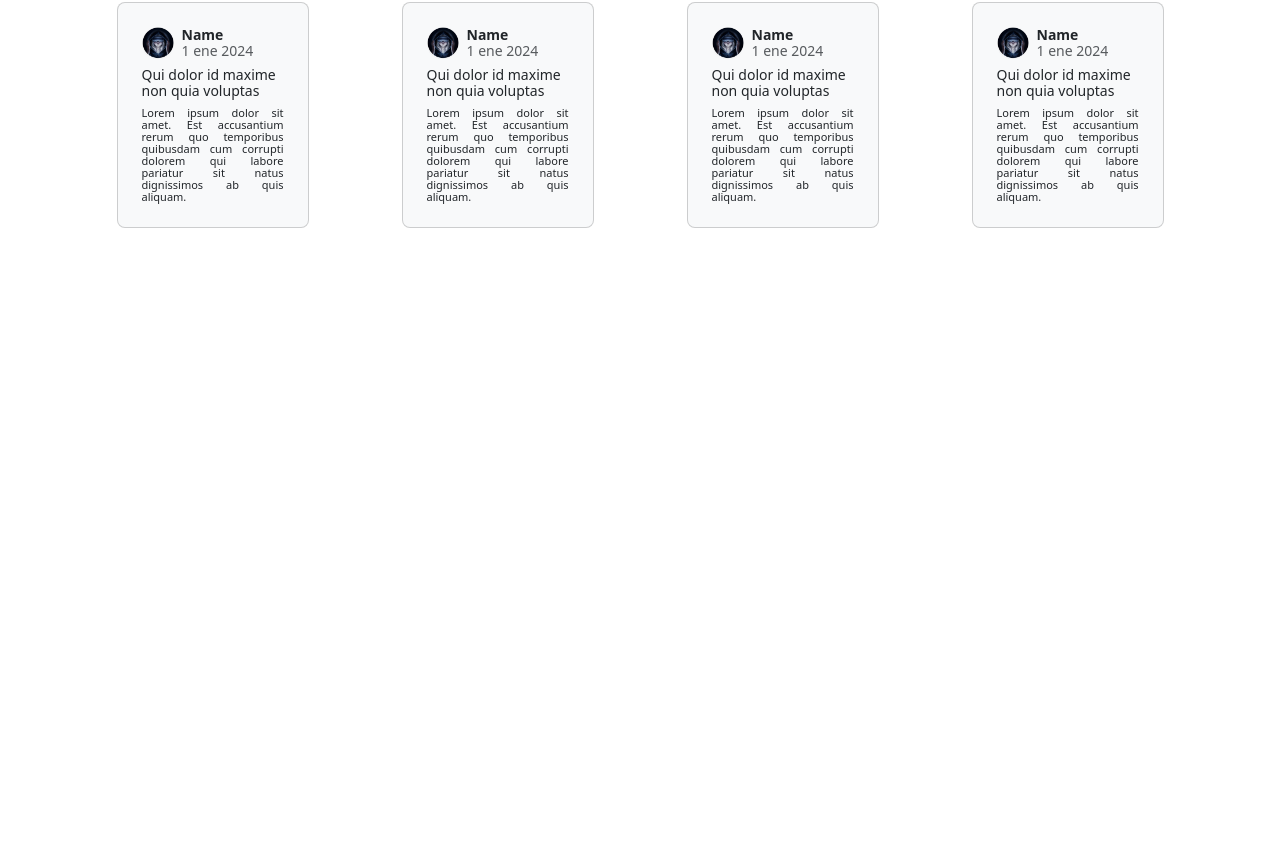
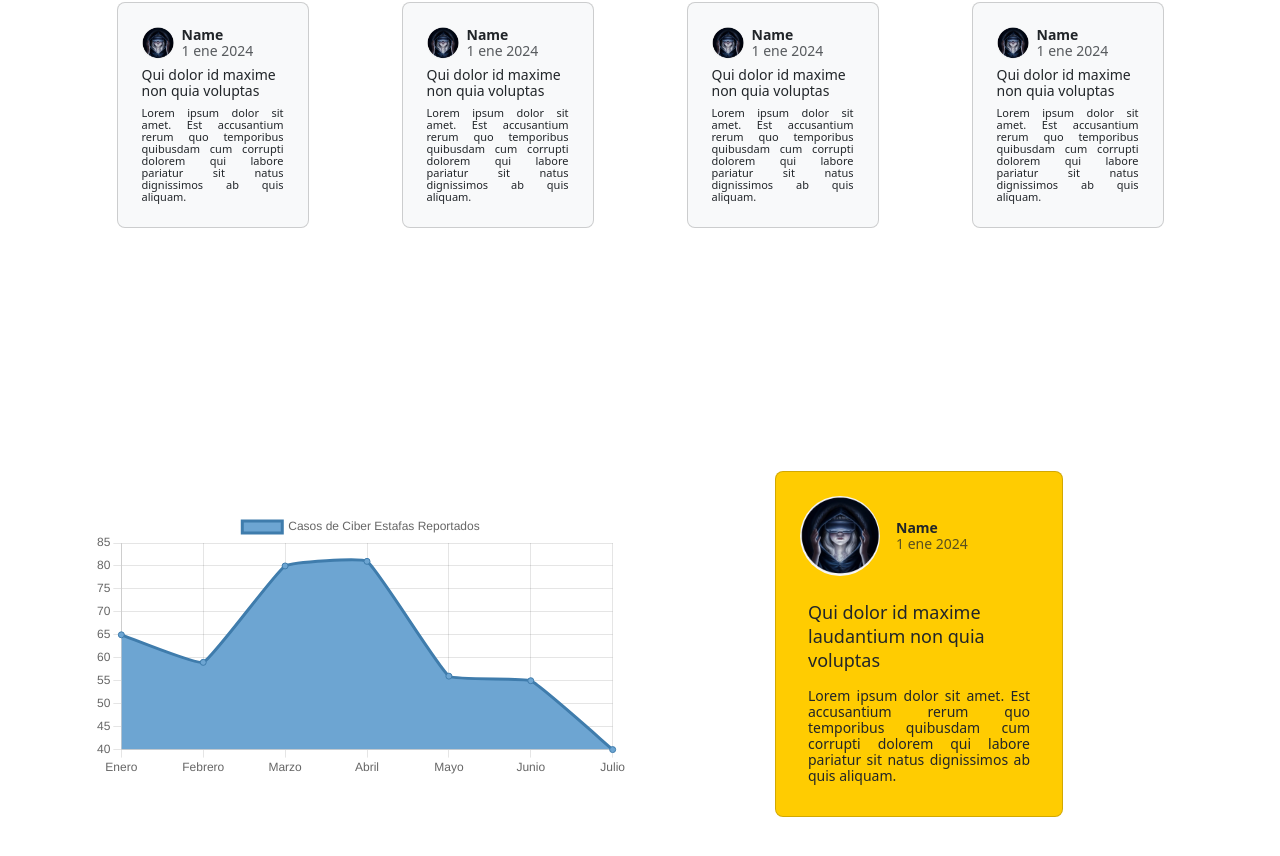
Before and after one commit to kevinstif/CYW, an Angular app: page /home in a window 1280 px wide. Shown: the part 1699-2555 px from the top of the page. Before the commit the page ends 1943 px from the top, so only its background shows below. Built offline with nearby package versions, Linux system fonts and the light colour scheme.

Commit message:
fear: add graph

```diff
--- a/package.json
+++ b/package.json
@@ -20,9 +20,10 @@
     "@angular/router": "^16.2.0",
     "@fortawesome/fontawesome-free": "^6.5.2",
     "bootstrap": "^5.3.3",
+    "chart.js": "^4.4.3",
     "normalize.css": "^8.0.1",
     "rxjs": "~7.8.0",
-    "sweetalert2": "^11.11.0",
+    "sweetalert2": "^11.6.13",
     "tslib": "^2.3.0",
     "zone.js": "~0.13.0"
   },
--- a/src/app/app.module.ts
+++ b/src/app/app.module.ts
@@ -13,6 +13,7 @@ import { DefinitionCardComponent } from './components/definition-card/definition
 import { CasesPageComponent } from './pages/cases-page/cases-page.component';
 import { CasesCardComponent } from './components/cases-card/cases-card.component';
 import { CasesGraphComponent } from './components/cases-graph/cases-graph.component';
+import { StatsPageComponent } from './pages/stats-page/stats-page.component';
 
 @NgModule({
   declarations: [
@@ -25,7 +26,8 @@ import { CasesGraphComponent } from './components/cases-graph/cases-graph.compon
     DefinitionCardComponent,
     CasesPageComponent,
     CasesCardComponent,
-    CasesGraphComponent
+    CasesGraphComponent,
+    StatsPageComponent
   ],
   imports: [
     BrowserModule,
--- a/src/app/components/cases-graph/cases-graph.component.html
+++ b/src/app/components/cases-graph/cases-graph.component.html
@@ -1 +1,3 @@
-<p>cases-graph works!</p>
+<div>
+  <canvas id="chart">{{chart}}</canvas>
+</div>
--- a/src/app/components/cases-graph/cases-graph.component.ts
+++ b/src/app/components/cases-graph/cases-graph.component.ts
@@ -1,10 +1,33 @@
-import { Component } from '@angular/core';
+import {Component, OnInit} from '@angular/core';
+import {Chart} from 'chart.js/auto'
 
 @Component({
   selector: 'app-cases-graph',
   templateUrl: './cases-graph.component.html',
   styleUrls: ['./cases-graph.component.css']
 })
-export class CasesGraphComponent {
+export class CasesGraphComponent implements OnInit{
+
+  public chart: Chart;
+
+  ngOnInit() {
+
+    const data = {
+      labels: ["Enero","Febrero","Marzo","Abril","Mayo","Junio","Julio"],
+      datasets: [{
+        label: 'Casos de Ciber Estafas Reportados',
+        data: [65, 59, 80, 81, 56, 55, 40],
+        fill: true,
+        borderColor: 'rgb(63,124,172)',
+        backgroundColor: 'rgb(109,165,210)',
+        tension: 0.1
+      }]
+    };
+
+    this.chart = new Chart("chart",{
+      type: "line",
+      data: data
+    })
+  }
 
 }
--- a/src/app/pages/home/home.component.html
+++ b/src/app/pages/home/home.component.html
@@ -2,4 +2,5 @@
   <app-front-page></app-front-page>
   <app-definition-page></app-definition-page>
   <app-cases-page></app-cases-page>
+  <app-stats-page></app-stats-page>
 </div>
--- /dev/null
+++ b/src/app/pages/stats-page/stats-page.component.html
@@ -0,0 +1,10 @@
+<div class="container d-flex justify-content-center align-items-center min-vh-100">
+  <div class="row w-100">
+    <div class="col-md-6 d-flex justify-content-center align-items-center">
+      <app-cases-graph class="w-100"></app-cases-graph>
+    </div>
+    <div class="col-md-6 d-flex justify-content-center align-items-center">
+      <app-definition-card></app-definition-card>
+    </div>
+  </div>
+</div>
--- a/tsconfig.json
+++ b/tsconfig.json
@@ -5,7 +5,7 @@
     "baseUrl": "./",
     "outDir": "./dist/out-tsc",
     "forceConsistentCasingInFileNames": true,
-    "strict": true,
+    "strict": false,
     "noImplicitOverride": true,
     "noPropertyAccessFromIndexSignature": true,
     "noImplicitReturns": true,
```
Also changed, not shown: src/app/pages/stats-page/stats-page.component.ts (added, +10 -0 lines), src/app/pages/stats-page/stats-page.component.css (added), 2 other files (tests, documents, lock files or other folders).
